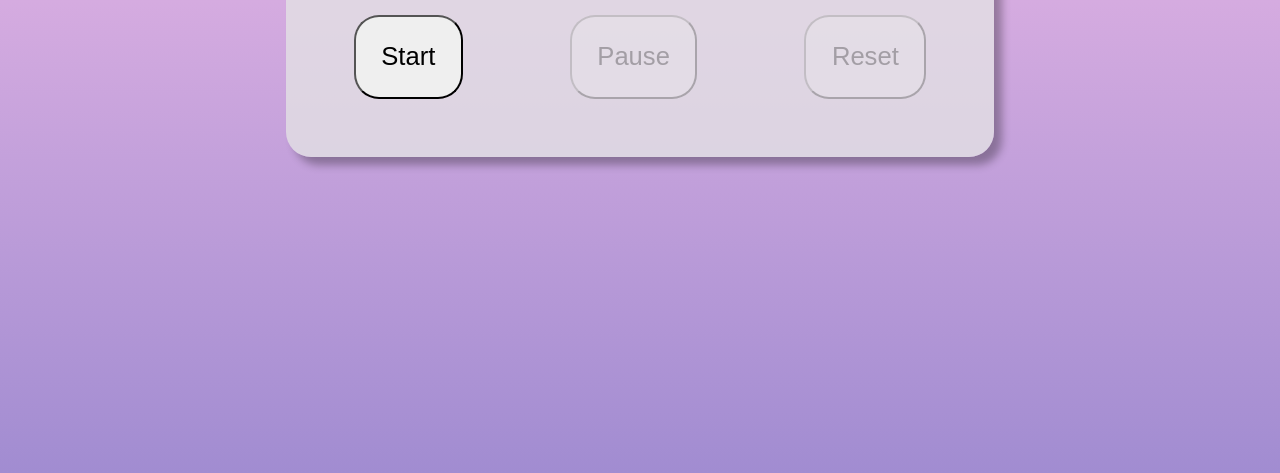
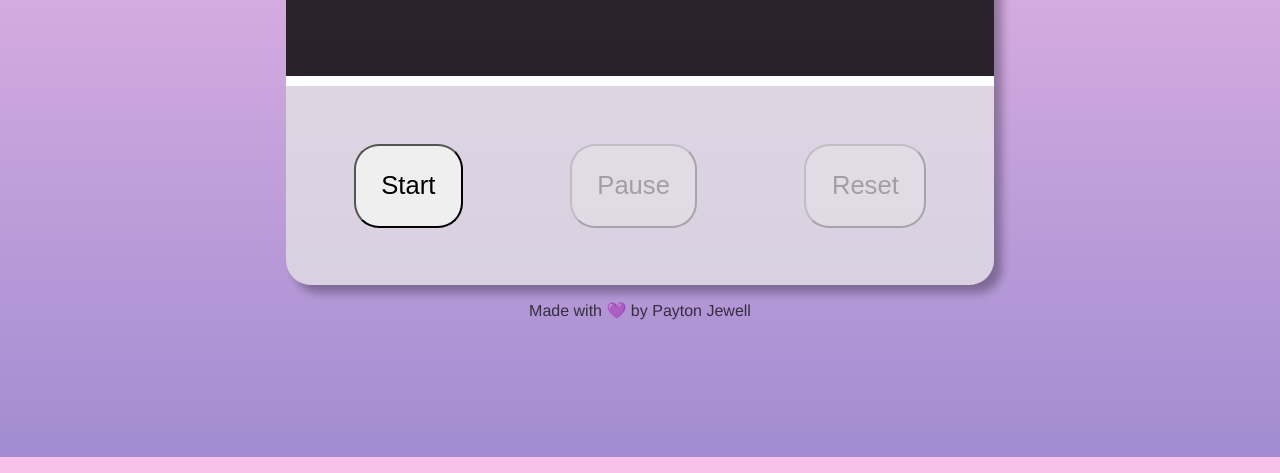
Before and after one commit to paytonjewell/JavaScript-Timer, a plain HTML site: page index.html in a window 1280 px wide. Shown: the part 343-816 px from the top of the page. Drawn offline with Linux system fonts and the light colour scheme.

Commit message:
added credit at bottom

```diff
--- a/assets/scss/main.scss
+++ b/assets/scss/main.scss
@@ -1,12 +1,14 @@
 body {
     font-family: 'Helvetica', sans-serif;
     background-image: linear-gradient(to top, #a18cd1 0%, #fbc2eb 100%);
-    height: 100vh;
+    background-attachment: fixed;
+    background-size: cover;
 }
 
 .app {
     display: flex;
     width: 100%;
+    height: 100vh;
     justify-content: center;
     align-items: center;
     flex-direction: column;
@@ -46,3 +48,8 @@ button {
 button:hover {
     box-shadow: .2em .2em .2em rgba(0,0,0,0.3);
 }
+
+p {
+    text-align: center;
+    color: rgba(0,0,0,0.7);
+}
--- a/index.html
+++ b/index.html
@@ -25,8 +25,10 @@
                     </button>
                 </div>
             </div>
+            <p>Made with 💜 by Payton Jewell</p>
         </div>
     </div>
+
     <script src="./js/main.js"></script>
 </body>
 </html>
```
Also changed, not shown: assets/scss/main.css.
